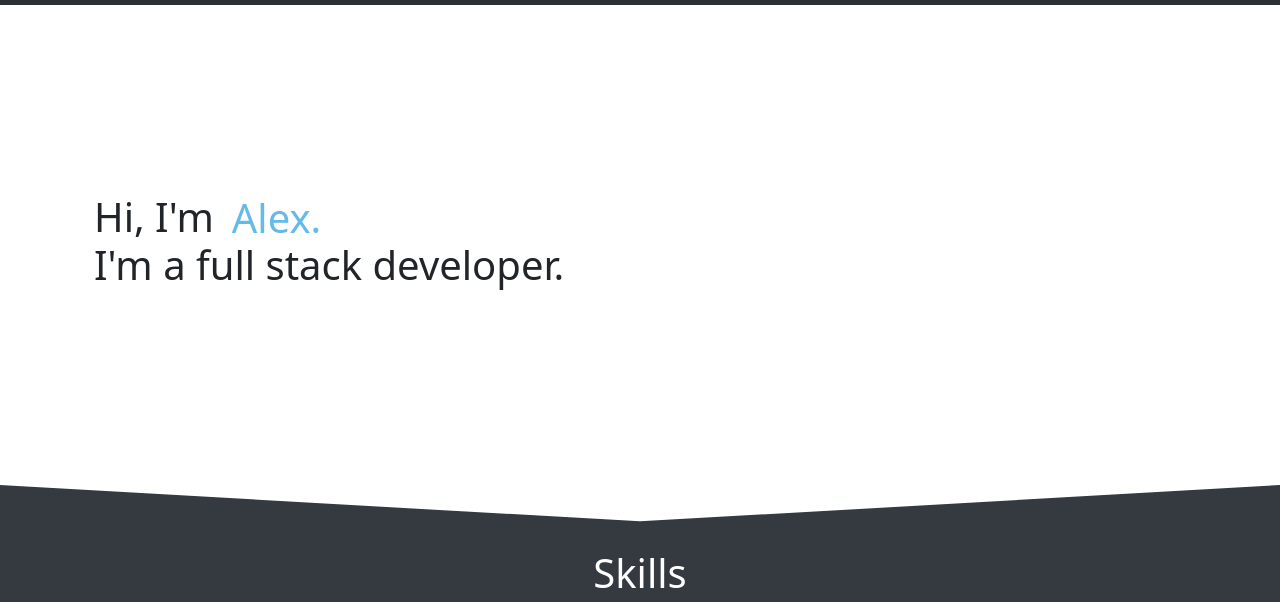
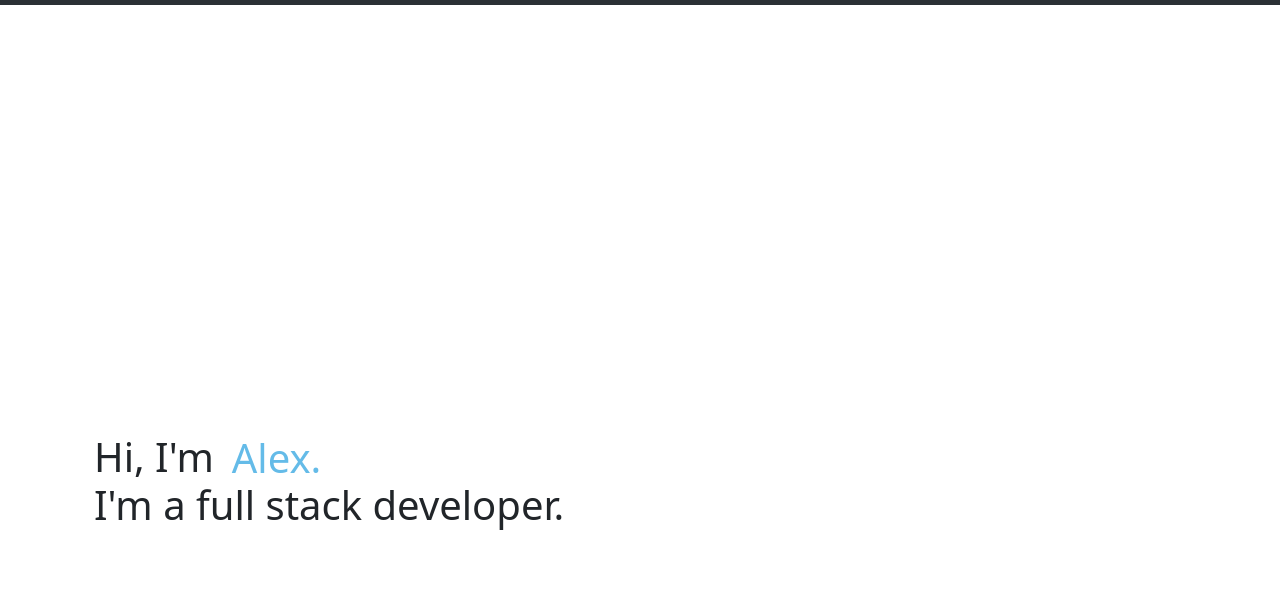
Before and after one commit to Cion318/cion318.github.io, a plain HTML site: page index.html in a window 1280 px wide. Shown: the part 61-663 px from the top of the page. Drawn offline with nearby package versions, Linux system fonts and the light colour scheme; a script that the page names is missing.

Commit message:
Changed hero layout.

```diff
--- a/res/css/style.css
+++ b/res/css/style.css
@@ -22,7 +22,7 @@ html, body {
 
 /* Hero Settings ---------------------------------------------------*/
 .hero {
-    min-height: 30rem;
+    min-height: 60rem;
     display:flex;
     flex-direction: column;
     justify-content: center;
```
